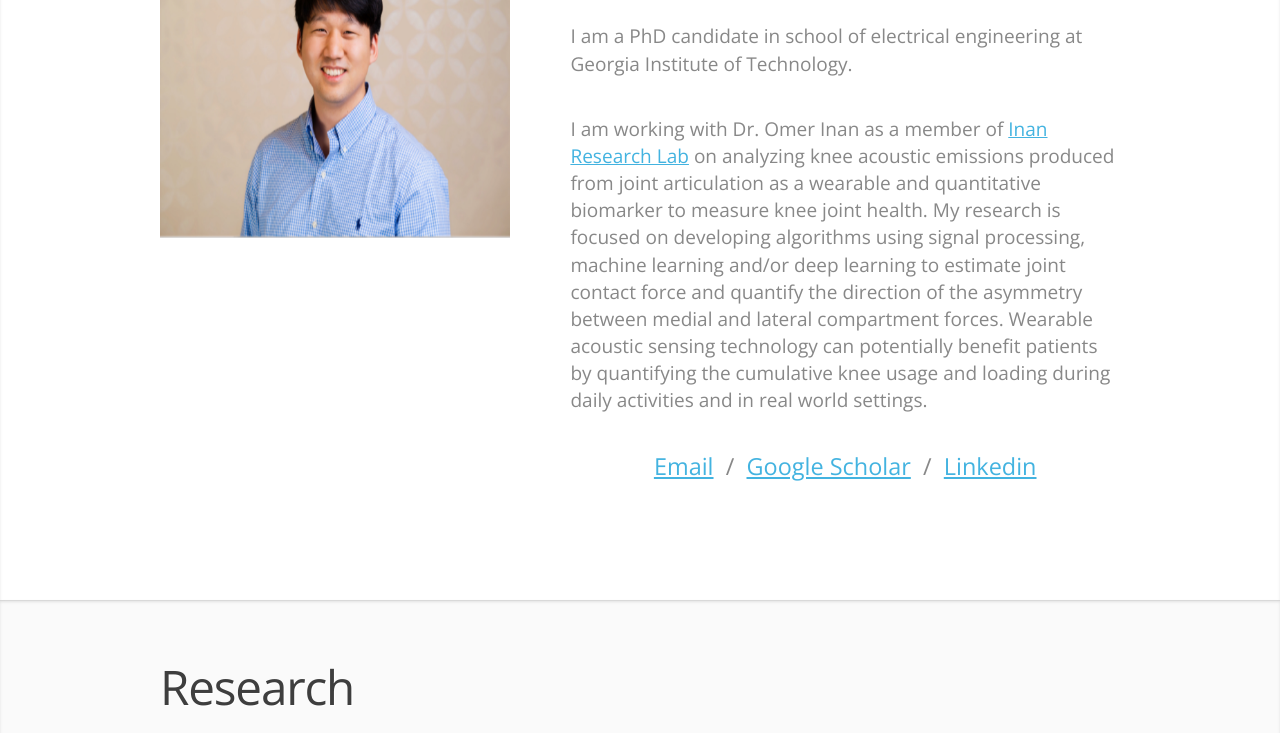
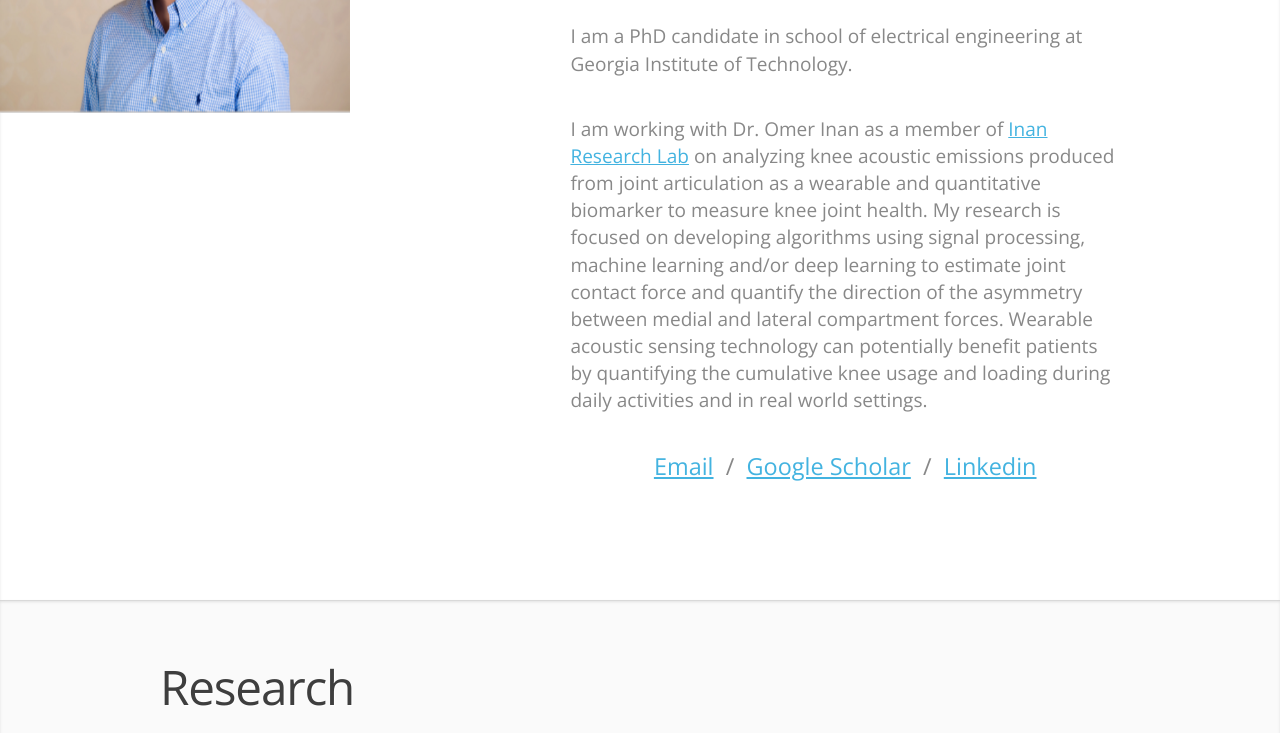
Before and after one commit to hyeonkijeong/hyeonkijeong.github.io, a plain HTML site: page index.html in a window 1280 px wide. Shown: the part 187-920 px from the top of the page. Drawn offline with nearby package versions, Linux system fonts and the light colour scheme.

Commit message:
Update main.css

```diff
--- a/assets/css/main.css
+++ b/assets/css/main.css
@@ -1635,7 +1635,17 @@ input, select, textarea {
 
 		.image.fit {
 			display: block;
-
+		  	min-width: 100%;
+		 	min-height: 100%;
+		  	width: auto;
+		  	height: auto;
+		  	position: absolute;
+		  	left: 50%;
+		  	top: 50%;
+		  	-webkit-transform: translate(-50%, -50%);
+		  	-moz-transform: translate(-50%, -50%);
+		  	-ms-transform: translate(-50%, -50%);
+		  	transform: translate(-50%, -50%);
 
 		}
 
```
